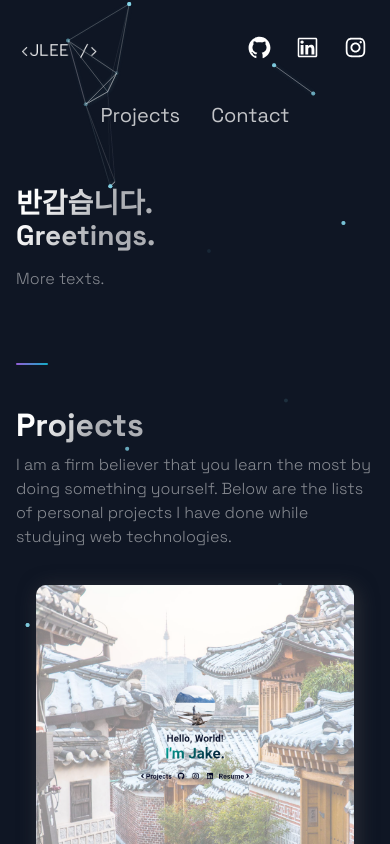
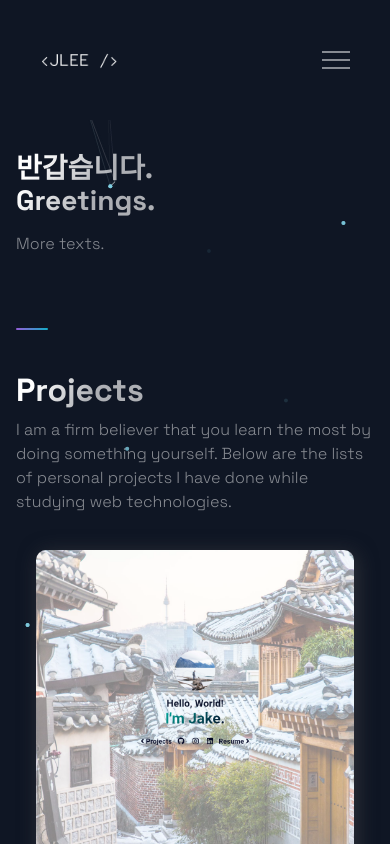
Before and after one commit to jlee0425/portfolio, a Next.js app: page / in a window 390 px wide. Shown: the top 844 px of the page. Built offline with nearby package versions, Linux system fonts and the light colour scheme.

Commit message:
hamburger menu

```diff
--- a/components/Header/Navbar.tsx
+++ b/components/Header/Navbar.tsx
@@ -2,12 +2,22 @@ import Link from 'next/link';
 import React from 'react';
 import styled from 'styled-components';
 
-export const Navbar = () => {
+interface NavProps {
+	isBurger: boolean;
+	hidden: boolean;
+}
+
+export const Navbar = ({ hidden, isBurger }: NavProps) => {
 	return (
-		<Container>
+		<Container hidden={hidden} isBurger={isBurger}>
 			<li>
 				<Link href='#projects'>
 					<NavLink>Projects</NavLink>
+				</Link>
+			</li>
+			<li>
+				<Link href='#tech'>
+					<NavLink>Tech</NavLink>
 				</Link>
 			</li>
 			<li>
@@ -19,17 +29,20 @@ export const Navbar = () => {
 	);
 };
 
-const Container = styled.div`
-	grid-area: 1/2/2/4;
+const Container = styled.div<NavProps>`
 	display: flex;
 	align-items: center;
 	justify-content: space-around;
+	height: 100%;
 
-	@media ${(props) => props.theme.breakpoints.sm} {
-		grid-area: 2 / 2 / 3 / 5;
-	}
+	transform: ${({ hidden, isBurger }) =>
+		!isBurger
+			? `translateX(0)`
+			: hidden
+			? `translateX(120%)`
+			: `translateX(-50%)`};
+	transition: transform 0.5s ease-in-out;
 `;
-
 const NavLink = styled.a`
 	font-size: 2rem;
 	line-height: 32px;
--- a/components/Header/index.tsx
+++ b/components/Header/index.tsx
@@ -1,34 +1,78 @@
-import React from 'react';
+import React, { useState, useEffect } from 'react';
 import styled from 'styled-components';
-import { Icons } from './Icons';
+import { Sling as Hamburger } from 'hamburger-react';
 import { Logo } from './Logo';
 import { Navbar } from './Navbar';
 
 const Header = () => {
+	const vw = useViewWidth();
+	const [isBurger, setBurger] = useState(false);
+	const [isOpen, setOpen] = useState(false);
+
+	useEffect(() => {
+		if (vw < 640) {
+			setBurger(true);
+		} else {
+			setBurger(false);
+		}
+	}, [vw]);
+
+	const toggle = () => setOpen(!isOpen);
+
 	return (
 		<Container>
-			<Logo />
-			<Navbar />
-			<Icons />
+			<Logo hidden={isOpen} />
+			{isBurger && (
+				<BurgerContainer>
+					<Hamburger
+						hideOutline
+						duration={0.5}
+						size={28}
+						color='rgba(255, 255, 255, 0.5)'
+						onToggle={toggle}
+					/>
+				</BurgerContainer>
+			)}
+			<Navbar isBurger={isBurger} hidden={!isOpen} />
 		</Container>
 	);
 };
 
 export default Header;
 
+const useViewWidth = () => {
+	const getViewportWidth = () =>
+		Math.max(document.documentElement.clientWidth || 0, window.innerWidth || 0);
+	const [vw, setVW] = useState(0);
+	useEffect(() => {
+		const handleResize = () => setVW(getViewportWidth());
+		window.addEventListener('resize', handleResize);
+		handleResize();
+		return () => window.removeEventListener('resize', handleResize);
+	}, []);
+
+	return vw;
+};
+
 const Container = styled.div`
+	top: 0;
+	position: sticky;
 	display: grid;
-	grid-template-columns: repeat(5, 1fr);
-	grid-template-rows: 1fr;
-	grid-column-gap: 2rem;
+	grid-template-columns: 1fr 1.5fr;
 	padding: 1rem;
-	padding-top: 2rem;
+	overflow: hidden;
+	background: ${({ theme }) => theme.colors.background1};
+	z-index: 100;
 
-	@media ${(props) => props.theme.breakpoints.sm} {
-		display: grid;
-		grid-template-columns: repeat(5, 1fr);
-		grid-template-rows: repeat(2, 60px);
-		grid-column-gap: 0.5rem;
-		grid-row-gap: 0.5rem;
+	@media ${({ theme }) => theme.breakpoints.sm} {
+		display: flex;
+		justify-content: space-between;
+		align-items: center;
+		padding: 1rem 3rem;
 	}
 `;
+
+const BurgerContainer = styled.div`
+	position: absolute;
+	right: 3rem;
+`;
--- a/package.json
+++ b/package.json
@@ -8,6 +8,7 @@
 		"start": "next start"
 	},
 	"dependencies": {
+		"hamburger-react": "^2.4.1",
 		"next": "10.2.3",
 		"react": "17.0.2",
 		"react-dom": "17.0.2",
```
